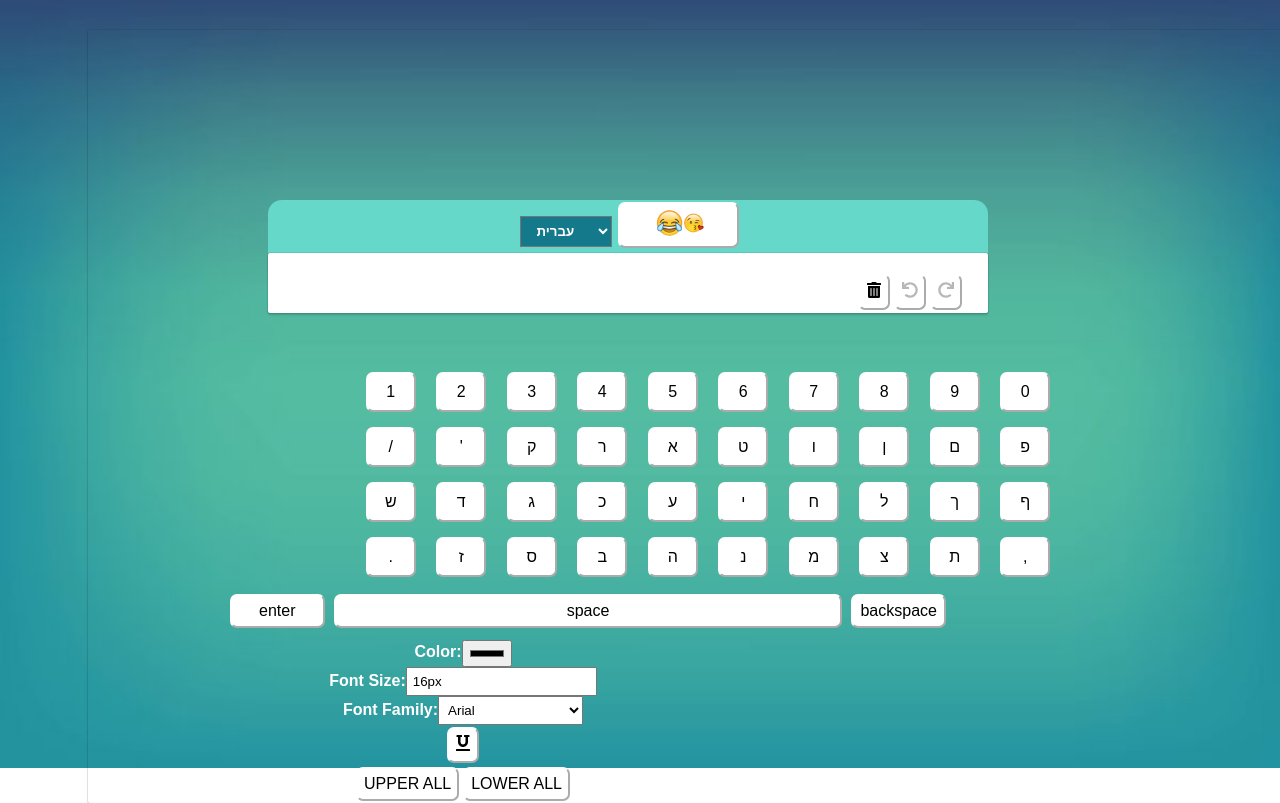
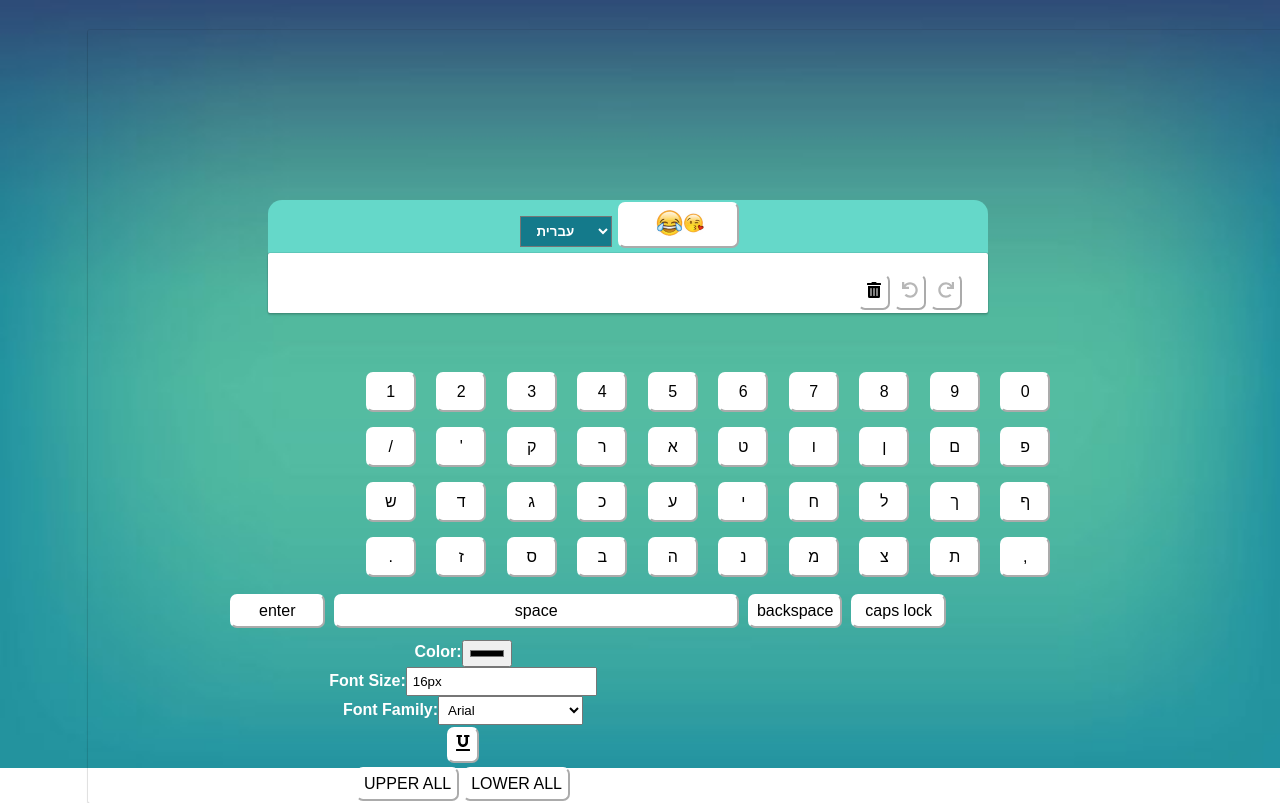
Before and after one commit to chavi362/virtual-keyboard, a React (Vite) app: page / in a window 1280 px wide. Shown: the top 803 px of the page. Built offline with nearby package versions, Linux system fonts and the light colour scheme.

Commit message:
adding capslock

```diff
--- a/src/Components/KeyBoard.jsx
+++ b/src/Components/KeyBoard.jsx
@@ -58,6 +58,7 @@ function KeyBoard(props) {
                 <button onClick={() => props.handleEvent('backspace')} className="backspace">
                     backspace
                 </button>
+                <button className='capslock'>caps lock</button>
             </div>
         </div>
     );
--- a/src/Components/KeyBoardStylee.css
+++ b/src/Components/KeyBoardStylee.css
@@ -89,8 +89,6 @@ select {
   cursor: text;
   margin-left: 80px;
 }
-
-
 
 .screenDiv {
   height: 100%;
@@ -210,17 +208,14 @@ select {
 }
 
 .space {
-  grid-column: span 5; /* span 2 columns for the space button */
+  grid-column: span 4; /* span 2 columns for the space button */
 }
 
-.enter {
+.enter, .capslock,.backspace {
   grid-column: span 1; /* span 1 column for the enter button */
 
 }
 
-.backspace {
-  grid-column: span 1; /* span 1 column for the backspace button */
-}
 .virtual_keyBoard {
   display: flex;
   flex-direction: column;
```
